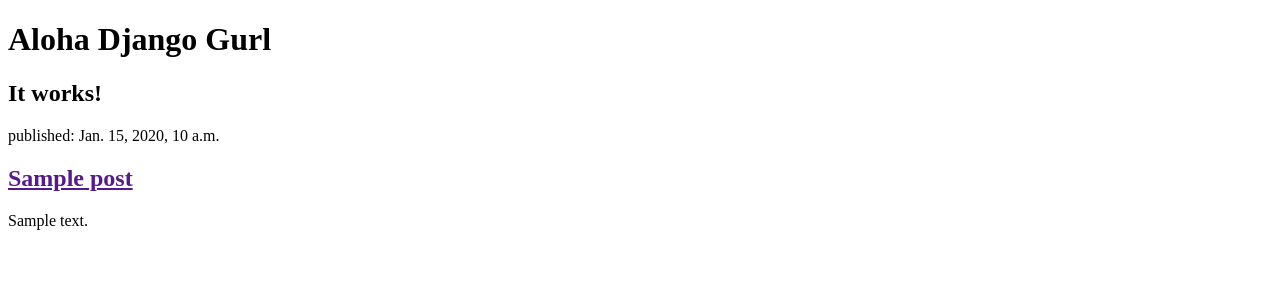
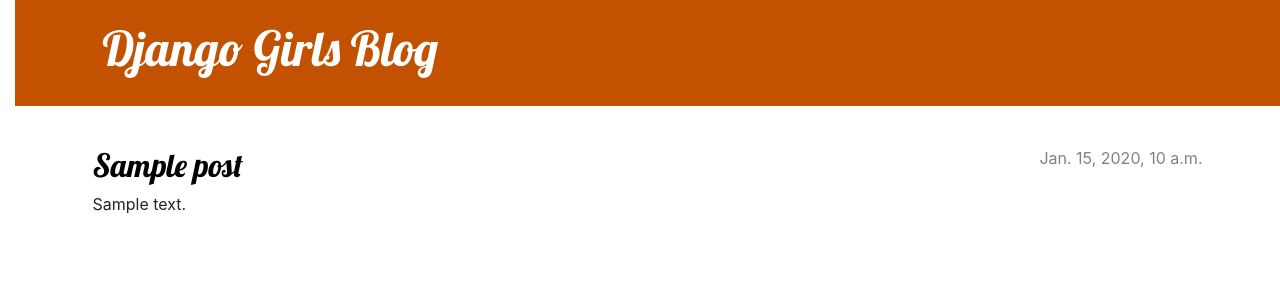
Before and after one commit to drehan7/djangogirls, a Django app: page / in a window 1280 px wide. Shown: the top 300 px of the page. Run offline with Django 3.2, Linux system fonts and the light colour scheme; tables that the repository leaves empty hold one stand-in row (values such as "Sample post").

Commit message:
added templates

```diff
--- /dev/null
+++ b/mysite/blog/static/css/blog.css
@@ -0,0 +1,80 @@
+h1 a,
+h2 a {
+  color: #c25100;
+  font-family: "Lobster";
+}
+
+body {
+  padding-left: 15px;
+}
+
+.page-header {
+  background-color: #c25100;
+  margin-top: 0;
+  margin-bottom: 40px;
+  padding: 20px 20px 20px 40px;
+}
+
+.page-header h1,
+.page-header h1 a,
+.page-header h1 a:visited,
+.page-header h1 a:active {
+  color: #ffffff;
+  font-size: 36pt;
+  text-decoration: none;
+}
+
+h1,
+h2,
+h3,
+h4 {
+  font-family: "Lobster", cursive;
+}
+
+.date {
+  color: #828282;
+}
+
+.save {
+  float: right;
+}
+
+.post-form textarea,
+.post-form input {
+  width: 100%;
+}
+
+.top-menu,
+.top-menu:hover,
+.top-menu:visited {
+  color: #ffffff;
+  float: right;
+  font-size: 26pt;
+  margin-right: 20px;
+}
+
+.post {
+  margin-bottom: 70px;
+}
+
+.post h2 a,
+.post h2 a:visited {
+  color: #000000;
+}
+
+.post > .date,
+.post > .actions {
+  float: right;
+}
+
+.btn-default,
+.btn-default:visited {
+  color: #c25100;
+  background: none;
+  border-color: #c25100;
+}
+
+.btn-default:hover {
+  color: #ffffff;
+  background-color: #c25100;
+}
--- /dev/null
+++ b/mysite/blog/templates/blog/base.html
@@ -0,0 +1,32 @@
+{% load static %}
+<!DOCTYPE html>
+<html lang="en">
+<head>
+    <meta charset="UTF-8">
+    <meta http-equiv="X-UA-Compatible" content="IE=edge">
+    <meta name="viewport" content="width=device-width, initial-scale=1.0">
+    <link href="//fonts.googleapis.com/css?family=Lobster&subset=latin,latin-ext" rel="stylesheet" type="text/css">
+
+    <link rel="stylesheet" href="https://cdn.jsdelivr.net/npm/bootstrap@4.5.3/dist/css/bootstrap.min.css" integrity="sha384-TX8t27EcRE3e/ihU7zmQxVncDAy5uIKz4rEkgIXeMed4M0jlfIDPvg6uqKI2xXr2" crossorigin="anonymous">
+    <link rel="stylesheet" href="{% static 'css/blog.css' %}">
+    <title>Document</title>
+</head>
+<body>
+
+    <body>
+        <header class="page-header">
+          <div class="container">
+              <h1><a href="/">Django Girls Blog</a></h1>
+          </div>
+        </header>
+        <main class="container">
+            <div class="row">
+                <div class="col">
+                {% block content %}
+                {% endblock %}
+                </div>
+            </div>
+        </main>
+    </body>
+</body>
+</html>
--- a/mysite/blog/templates/blog/post_list.html
+++ b/mysite/blog/templates/blog/post_list.html
@@ -1,22 +1,13 @@
-<!DOCTYPE html>
-<html lang="en">
-<head>
-    <meta charset="UTF-8">
-    <meta http-equiv="X-UA-Compatible" content="IE=edge">
-    <meta name="viewport" content="width=device-width, initial-scale=1.0">
-    <title>Document</title>
-</head>
-<body>
-    <h1>Aloha Django Gurl</h1>
-    <h2>It works!</h2>
+{% extends 'blog/base.html' %}
 
+{% block content %}
     {% for post in posts %}
-        <article>
-            <time>published: {{ post.published_date }}</time>
-            <h2><a href="">{{ post.title }}</a></h2>
-            <p>{{ post.text|linebreaksbr }} </p>
+        <article class="post">
+            <time class="date">
+                {{ post.published_date }}
+            </time>
+            <h2><a href="{% url 'post_detail' pk=post.pk %}">{{ post.title }}</a></h2>
+            <p>{{ post.text|linebreaksbr }}</p>
         </article>
     {% endfor %}
-
-</body>
-</html>
+{% endblock %}
--- a/mysite/blog/urls.py
+++ b/mysite/blog/urls.py
@@ -3,4 +3,5 @@
 
 urlpatterns = [
     path('', views.post_list, name='post_list'),
+    path('post/<int:pk>/', views.post_detail, name='post_detail'),
 ]
--- a/mysite/blog/views.py
+++ b/mysite/blog/views.py
@@ -1,5 +1,6 @@
 from django.shortcuts import render
 from django.utils import timezone
+from django.shortcuts import render, get_object_or_404
 from .models import Post
 
 # Create your views here.
@@ -8,3 +9,8 @@
 def post_list(request):
     posts = Post.objects.all()
     return render(request, 'blog/post_list.html', {'posts': posts})
+
+
+def post_detail(request, pk):
+    post = get_object_or_404(Post, pk=pk)
+    return render(request, 'blog/post_detail.html', {'post': post})
```
Also changed, not shown: mysite/blog/templates/blog/post_detail.html (added, +13 -0 lines).
